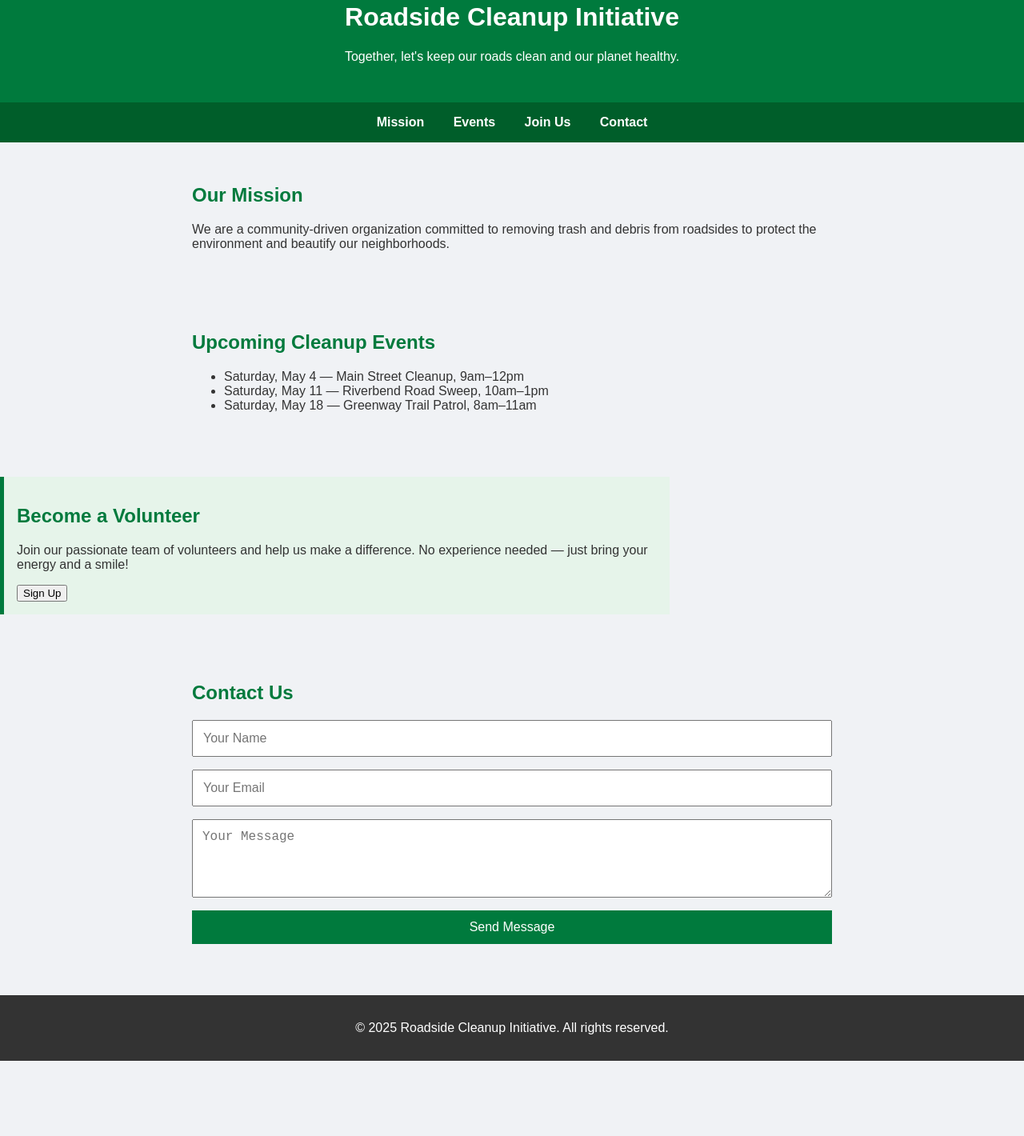
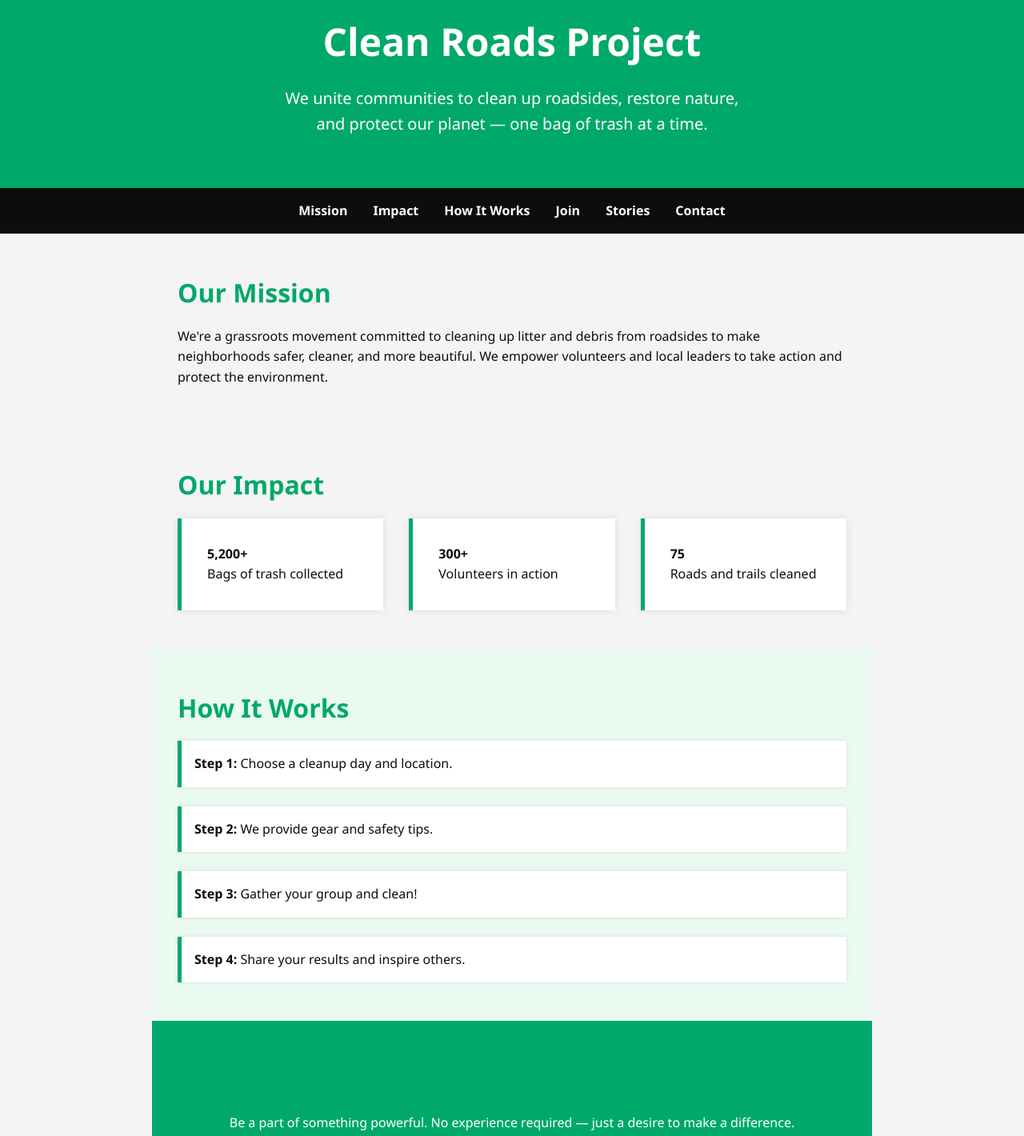
Before and after one commit to LSP-Code/LWLLC, a plain HTML site: page index.html in a window 1280 px wide. Shown: the part 50-1470 px from the top of the page at 80% size. Before the commit the page ends 1376 px from the top, so only its background shows below. Drawn offline with Linux system fonts and the light colour scheme.

Commit message:
Add files via upload

```diff
--- a/index.html
+++ b/index.html
@@ -3,118 +3,240 @@
 <head>
   <meta charset="UTF-8" />
   <meta name="viewport" content="width=device-width, initial-scale=1.0"/>
-  <title>Roadside Cleanup Initiative</title>
+  <title>Clean Roads Project</title>
   <style>
-    body {
+    :root {
+      --green: #00a86b;
+      --dark: #0d0d0d;
+      --light: #f4f4f4;
+      --gray: #555;
+    }
+
+    * {
       margin: 0;
       padding: 0;
-      font-family: Arial, sans-serif;
-      background-color: #f0f2f5;
-      color: #333;
+      box-sizing: border-box;
+    }
+
+    body {
+      font-family: 'Segoe UI', sans-serif;
+      background: var(--light);
+      color: var(--dark);
+      line-height: 1.6;
     }
 
     header {
-      background-color: #007a3d;
+      background: var(--green);
       color: white;
-      padding: 2rem;
       text-align: center;
+      padding: 4rem 2rem;
+    }
+
+    header h1 {
+      font-size: 3rem;
+      margin-bottom: 1rem;
+    }
+
+    header p {
+      font-size: 1.25rem;
+      max-width: 600px;
+      margin: auto;
     }
 
     nav {
-      background-color: #005e2a;
-      padding: 1rem;
-      text-align: center;
+      background: var(--dark);
+      display: flex;
+      justify-content: center;
+      gap: 2rem;
+      padding: 1rem 0;
     }
 
     nav a {
       color: white;
-      margin: 0 1rem;
       text-decoration: none;
       font-weight: bold;
+      transition: color 0.3s;
+    }
+
+    nav a:hover {
+      color: var(--green);
     }
 
     section {
-      padding: 2rem;
-      max-width: 800px;
+      padding: 3rem 2rem;
+      max-width: 900px;
       margin: auto;
     }
 
     h2 {
-      color: #007a3d;
+      font-size: 2rem;
+      color: var(--green);
+      margin-bottom: 1rem;
+    }
+
+    .stats {
+      display: flex;
+      flex-wrap: wrap;
+      gap: 2rem;
+      margin-top: 1rem;
+    }
+
+    .stat {
+      flex: 1;
+      background: white;
+      padding: 2rem;
+      border-left: 5px solid var(--green);
+      box-shadow: 0 0 10px rgba(0,0,0,0.1);
+    }
+
+    .how-it-works {
+      background: #eafaf1;
+      padding: 3rem 2rem;
+    }
+
+    .steps {
+      display: flex;
+      flex-direction: column;
+      gap: 1.5rem;
+    }
+
+    .step {
+      background: white;
+      padding: 1rem;
+      border-left: 5px solid var(--green);
+      box-shadow: 0 0 5px rgba(0,0,0,0.1);
     }
 
     .cta {
-      background-color: #e6f4ea;
-      padding: 1rem;
-      border-left: 5px solid #007a3d;
-      margin: 2rem 0;
+      text-align: center;
+      background: var(--green);
+      color: white;
+      padding: 3rem 2rem;
+    }
+
+    .cta button {
+      background: white;
+      color: var(--green);
+      border: none;
+      padding: 1rem 2rem;
+      font-size: 1rem;
+      font-weight: bold;
+      cursor: pointer;
+      margin-top: 1rem;
     }
 
     form {
       display: flex;
       flex-direction: column;
+      gap: 1rem;
+      margin-top: 1rem;
     }
 
     form input, form textarea {
-      margin-bottom: 1rem;
       padding: 0.75rem;
       font-size: 1rem;
     }
 
     form button {
-      background-color: #007a3d;
+      background: var(--green);
       color: white;
       border: none;
       padding: 0.75rem;
+      cursor: pointer;
       font-size: 1rem;
-      cursor: pointer;
+    }
+
+    .testimonials {
+      background: #fff;
+      border-left: 5px solid var(--green);
+      padding: 1rem;
+      margin-bottom: 1rem;
+      font-style: italic;
+      color: var(--gray);
     }
 
     footer {
-      background-color: #333;
+      background: var(--dark);
       color: white;
       text-align: center;
       padding: 1rem;
-      margin-top: 2rem;
+      font-size: 0.9rem;
     }
   </style>
 </head>
 <body>
 
   <header>
-    <h1>Roadside Cleanup Initiative</h1>
-    <p>Together, let's keep our roads clean and our planet healthy.</p>
+    <h1>Clean Roads Project</h1>
+    <p>We unite communities to clean up roadsides, restore nature, and protect our planet — one bag of trash at a time.</p>
   </header>
 
   <nav>
     <a href="#mission">Mission</a>
-    <a href="#events">Events</a>
-    <a href="#join">Join Us</a>
+    <a href="#impact">Impact</a>
+    <a href="#how">How It Works</a>
+    <a href="#join">Join</a>
+    <a href="#testimonials">Stories</a>
     <a href="#contact">Contact</a>
   </nav>
 
   <section id="mission">
     <h2>Our Mission</h2>
-    <p>We are a community-driven organization committed to removing trash and debris from roadsides to protect the environment and beautify our neighborhoods.</p>
+    <p>We're a grassroots movement committed to cleaning up litter and debris from roadsides to make neighborhoods safer, cleaner, and more beautiful. We empower volunteers and local leaders to take action and protect the environment.</p>
   </section>
 
-  <section id="events">
-    <h2>Upcoming Cleanup Events</h2>
-    <ul>
-      <li>Saturday, May 4 — Main Street Cleanup, 9am–12pm</li>
-      <li>Saturday, May 11 — Riverbend Road Sweep, 10am–1pm</li>
-      <li>Saturday, May 18 — Greenway Trail Patrol, 8am–11am</li>
-    </ul>
+  <section id="impact">
+    <h2>Our Impact</h2>
+    <div class="stats">
+      <div class="stat">
+        <strong>5,200+</strong>
+        <p>Bags of trash collected</p>
+      </div>
+      <div class="stat">
+        <strong>300+</strong>
+        <p>Volunteers in action</p>
+      </div>
+      <div class="stat">
+        <strong>75</strong>
+        <p>Roads and trails cleaned</p>
+      </div>
+    </div>
+  </section>
+
+  <section id="how" class="how-it-works">
+    <h2>How It Works</h2>
+    <div class="steps">
+      <div class="step">
+        <strong>Step 1:</strong> Choose a cleanup day and location.
+      </div>
+      <div class="step">
+        <strong>Step 2:</strong> We provide gear and safety tips.
+      </div>
+      <div class="step">
+        <strong>Step 3:</strong> Gather your group and clean!
+      </div>
+      <div class="step">
+        <strong>Step 4:</strong> Share your results and inspire others.
+      </div>
+    </div>
   </section>
 
   <section id="join" class="cta">
-    <h2>Become a Volunteer</h2>
-    <p>Join our passionate team of volunteers and help us make a difference. No experience needed — just bring your energy and a smile!</p>
-    <button onclick="alert('Thanks for your interest! Please contact us below.')">Sign Up</button>
+    <h2>Ready to Join?</h2>
+    <p>Be a part of something powerful. No experience required — just a desire to make a difference.</p>
+    <button onclick="alert('Thanks for your interest! Scroll down to contact us.')">Sign Up</button>
+  </section>
+
+  <section id="testimonials">
+    <h2>Volunteer Stories</h2>
+    <div class="testimonials">"I never thought picking up trash could feel so empowering. I met amazing people and made a real impact." – Jamie T.</div>
+    <div class="testimonials">"We cleaned up 3 miles of roadside in a day. The neighborhood looks incredible now." – Malik R.</div>
+    <div class="testimonials">"It’s a great way to give back, stay active, and help the Earth at the same time." – Sara L.</div>
   </section>
 
   <section id="contact">
     <h2>Contact Us</h2>
+    <p>Have a question or want to organize a local event? We’d love to hear from you!</p>
     <form>
       <input type="text" placeholder="Your Name" required />
       <input type="email" placeholder="Your Email" required />
@@ -124,7 +246,7 @@
   </section>
 
   <footer>
-    <p>&copy; 2025 Roadside Cleanup Initiative. All rights reserved.</p>
+    <p>&copy; 2025 Clean Roads Project — All rights reserved.</p>
   </footer>
 
 </body>
```
